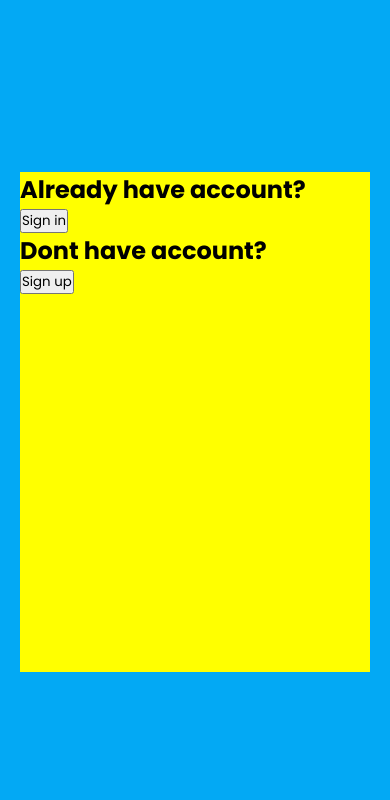
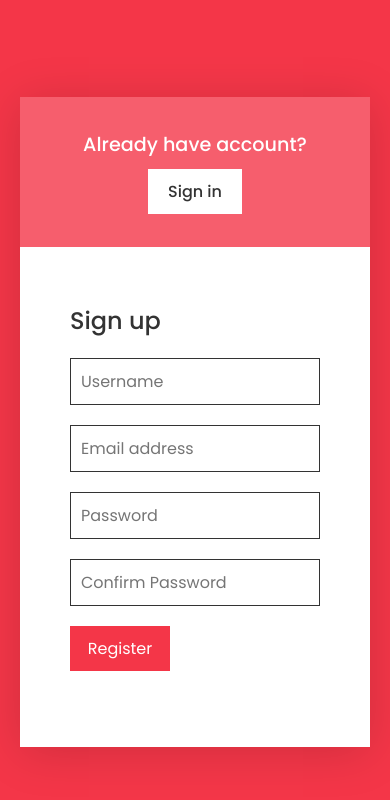
Before and after one commit to AlexDent42/responsice-sliding-form, a plain HTML site: page index.html in a window 390 px wide. Both pictures are taken after a click on the button "Sign up". Drawn offline with Linux system fonts and the light colour scheme.

Commit message:
finished

```diff
--- a/index.html
+++ b/index.html
@@ -17,9 +17,28 @@
             <div class="box signup">
                 <h2>Dont have account?</h2>
                 <button class="signupBtn">Sign up</button>
-
             </div>
-
+        </div>
+        <div class="formBx">
+            <div class="form signinForm">
+                <form action="#">
+                    <h3>Sign in</h3>
+                    <input type="text" placeholder="Username">
+                    <input type="password" placeholder="Password" name="" id="">
+                    <input type="submit" value="Login">
+                    <a href="#" class="forgot">Forgot password</a>
+                </form>
+            </div>
+            <div class="form signupForm">
+                <form action="#">
+                    <h3>Sign up</h3>
+                    <input type="text" placeholder="Username">
+                    <input type="email" placeholder="Email address" name="" id="">
+                    <input type="password" placeholder="Password" name="" id="">
+                    <input type="password" placeholder="Confirm Password" name="" id="">
+                    <input type="submit" value="Register">
+                </form>
+            </div>
         </div>
     </div>
 
--- a/script.js
+++ b/script.js
@@ -0,0 +1,14 @@
+let signinBtn = document.querySelector('.signinBtn');
+let signupBtn = document.querySelector('.signupBtn');
+let formBx = document.querySelector('.formBx');
+let body = document.querySelector('body');
+
+
+signupBtn.addEventListener('click', ()=> {
+    formBx.classList.add('active');
+    body.classList.add('active');
+    })
+signinBtn.addEventListener('click', ()=>{
+    formBx.classList.remove('active');
+    body.classList.remove('active');
+    })
--- a/style.css
+++ b/style.css
@@ -11,6 +11,9 @@
 :root {
     --white-color:#fff;
     --blue-color:#03a9f4;
+    --pink-color:#f43648;
+    --btn-font-color:#333;
+
 }
 
 body {
@@ -22,10 +25,179 @@ body {
     transition: 0.5s;
 }
 
+body.active{
+    background: var(--pink-color);
+}
+
 .container {
     position: relative;
     width: 800px;
     height: 500px;
     margin: 20px;
-    background:#ff0;
 }
+
+.blueBg {
+    position: absolute;
+    top: 40px;
+    width: 100%;
+    height: 420px;
+    background: rgba(255,255,255,0.2);
+    box-shadow: 0 5px 45px rgba(0,0,0,0.15);
+    display: flex;
+    justify-content: center;
+    align-items: center;
+}
+
+.blueBg .box {
+    position: relative;
+    width: 50%;
+    height: 100%;
+    display: flex;
+    justify-content: center;
+    align-items: center;
+    flex-direction: column;
+}
+
+.blueBg .box h2 {
+    color: var(--white-color);
+    font-size: 1.2em;
+    font-weight: 500;
+    margin-bottom: 10px;
+}
+
+.blueBg .box button {
+    cursor: pointer;
+    padding: 10px 20px;
+    background: var(--white-color);
+    color: var(--btn-font-color);
+    font-size: 16px;
+    font-weight: 500;
+    border: none;
+}
+
+.formBx {
+     position: absolute;
+     top: 0;
+     left: 0;
+     width: 50%;
+     height: 100%;
+     background: var(--white-color);
+     z-index: 10;
+     display: flex;
+     justify-content: center;
+     align-items: center;
+     box-shadow: 0 5px 45px rgba(0,0,0,0.25);
+     transition: 0.5s ease-in-out;
+     overflow: hidden;
+}
+
+.formBx.active {
+    left: 50%;
+}
+
+.formBx .form {
+    position: absolute;
+    left: 0;
+    width: 100%;
+    padding: 50px;
+    transition: 0.5s;
+}
+.formBx .signinForm {
+    transition-delay: 0.25s;
+}
+
+
+.formBx.active .signinForm {
+    left: -100%;
+    transition-delay: 0s;
+}
+
+.formBx .signupForm {
+    left: 100%;
+    transition-delay: 0s;
+}
+
+.formBx.active .signupForm{
+    left: 0;
+}
+
+.formBx .form form {
+    width: 100%;
+    display: flex;
+    flex-direction: column;
+}
+
+.formBx .form form h3 {
+    font-size: 1.5em;
+    color: var(--btn-font-color);
+    margin-bottom: 20px;
+    font-weight: 500;
+}
+
+.formBx .form form input {
+     width: 100%;
+     margin-bottom: 20px;
+     padding: 10px;
+     outline: none;
+     font-size: 16px;
+     border: 1px solid var(--btn-font-color);
+}
+
+.formBx .form form input[type="submit"] {
+    background-color: var(--blue-color);
+    border: none;
+    color: var(--white-color);
+    max-width: 100px;
+    cursor: pointer;
+}
+
+.formBx.active .signupForm input[type="submit"] {
+    background: var(--pink-color);
+}
+
+.formBx .form form .forgot {
+    color: var(--btn-font-color);
+}
+
+
+/*******************************/
+/********MEDIA QUERIES**********/
+/*******************************/
+
+@media (max-width:991px) {
+    .container {
+        max-width: 400px;
+        height: 650px;
+        display: flex;
+        justify-content: center;
+        align-items: center;
+    }
+
+    .container .blueBg {
+        top: 0;
+        height: 100%;
+    }
+
+    .formBx {
+        width: 100%;
+        height: 500px;
+        top: 0;
+        box-shadow: none;
+    }
+
+    .blueBg .box {
+        position: absolute;
+        width: 100%;
+        height: 150px;
+        bottom: 0;
+    }
+
+    .box.signin {
+        top: 0;
+    }
+
+    .formBx.active {
+        left: 0;
+        top: 150px;
+    }
+}
```
